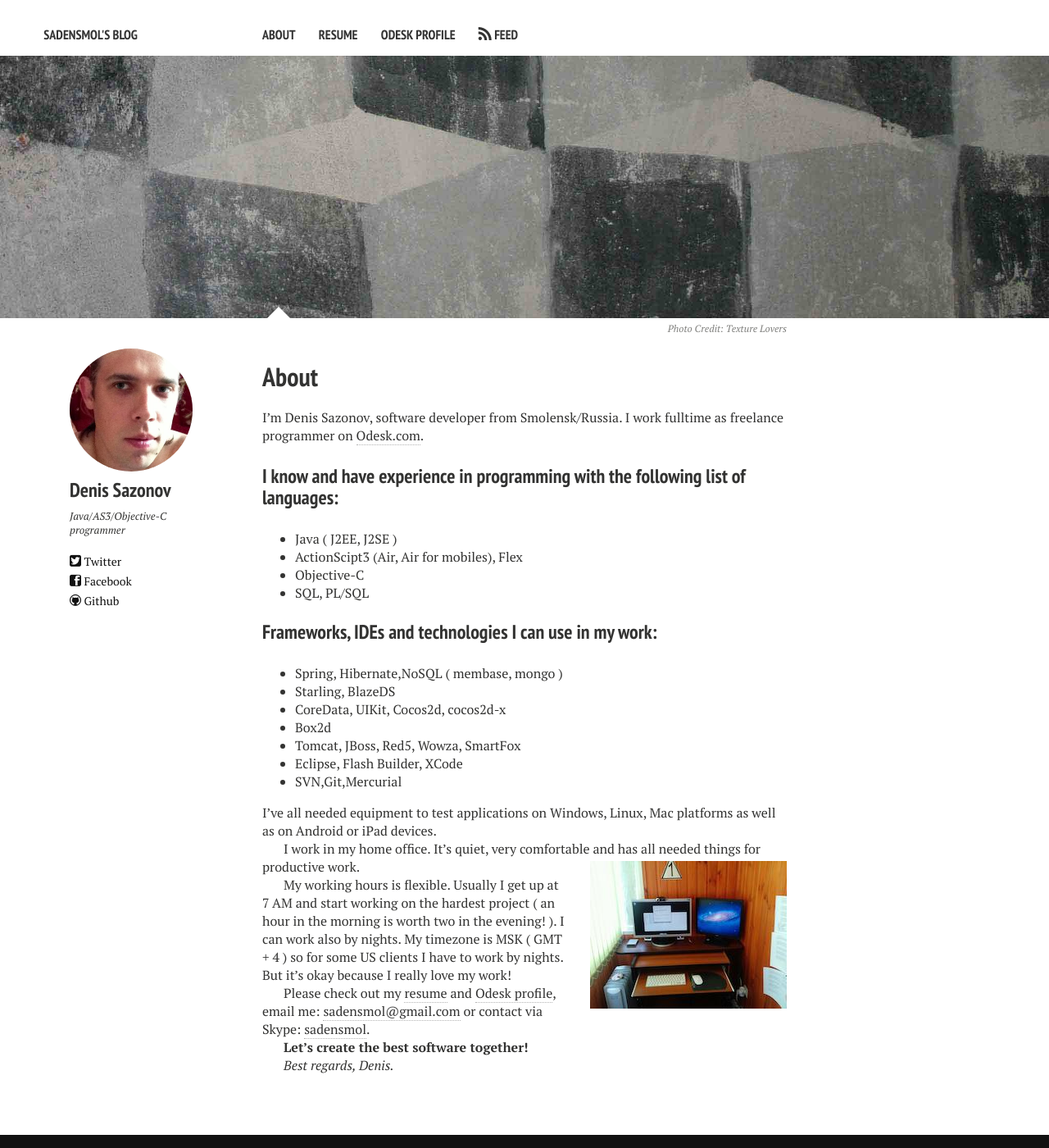
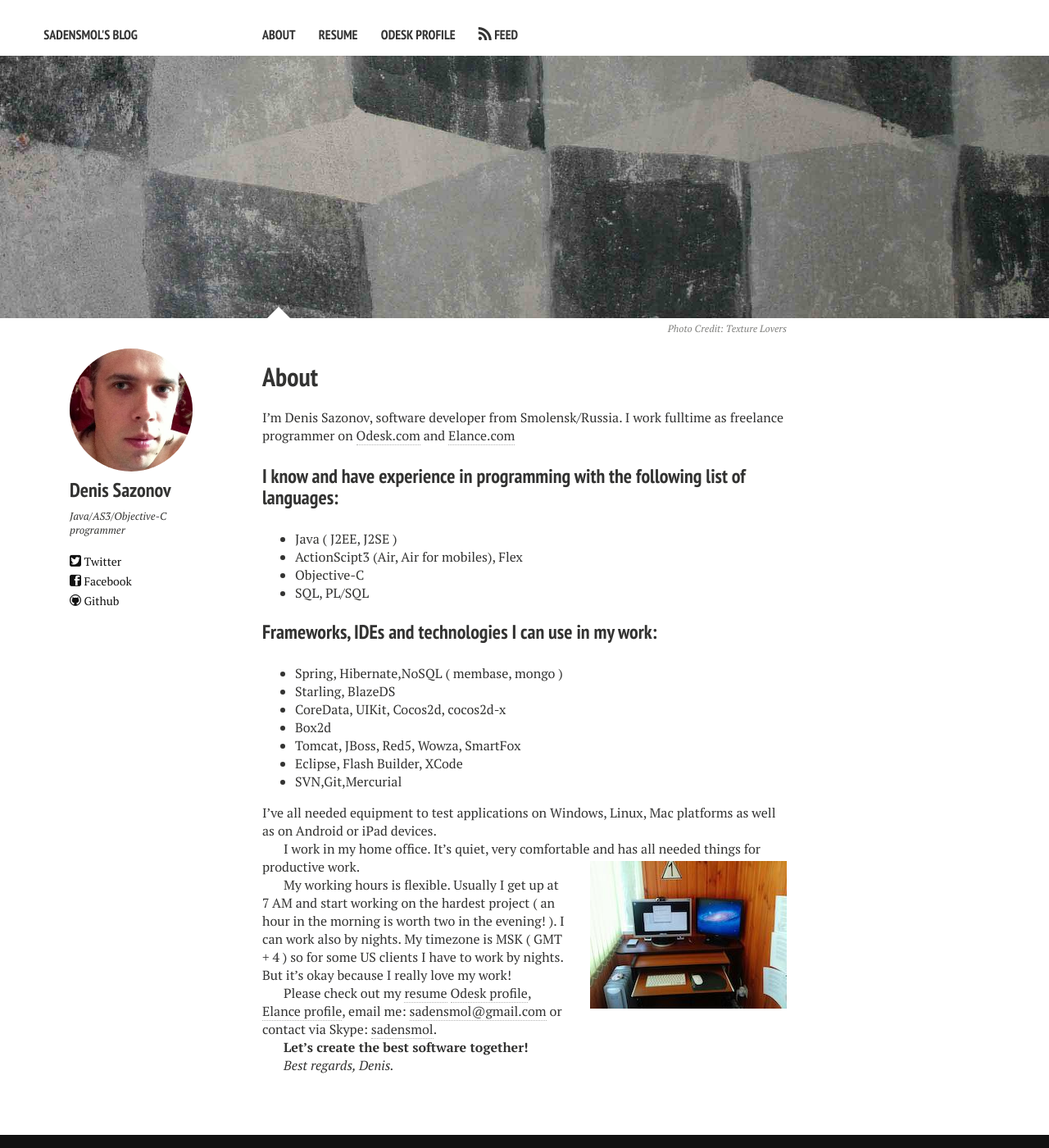
Before and after one commit to sadensmol/sadensmol.github.com, a Jekyll site: the page built from about.md, in a window 1280 px wide and 1400 px high. Shown: the whole window at 82% size. Built offline with Jekyll 4.4.1, drawn with Linux system fonts in a browser that asks for light colours; nearby versions of some CDN libraries.

Commit message:
added elance to about

```diff
--- a/about.md
+++ b/about.md
@@ -12,7 +12,8 @@
 ---
 
 I'm Denis Sazonov, software developer from Smolensk/Russia.
-I work fulltime as freelance programmer on [Odesk.com](http://www.odesk.com/).
+I work fulltime as freelance programmer on [Odesk.com](http://www.odesk.com/)
+and [Elance.com](http://www.elance.com/)
 
 ### I know and have experience in programming with the following list of languages:
 
@@ -44,7 +45,8 @@
 But it's okay because I really love my work!
 
 Please check out my [resume]({{ site.url }}/resume)
-and [Odesk profile](https://www.odesk.com/users/%7E010ba56ab4bc5aba48),
+[Odesk profile](https://www.odesk.com/users/%7E010ba56ab4bc5aba48),
+[Elance profile](https://www.elance.com/s/sadensmol),
 email me: <a href="mailto:sadensmol@gmail.com">sadensmol@gmail.com</a>
 or contact via Skype: <a href="skype:sadensmol?call">sadensmol</a>.
 
```
Also changed, not shown: resume.md (+0 -1 lines), 1 other file.
